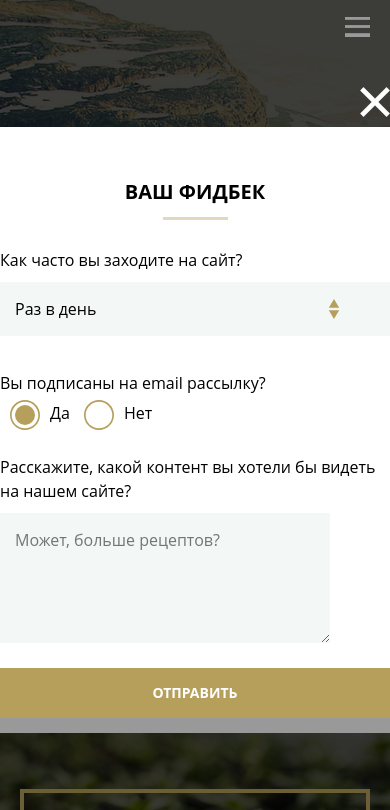
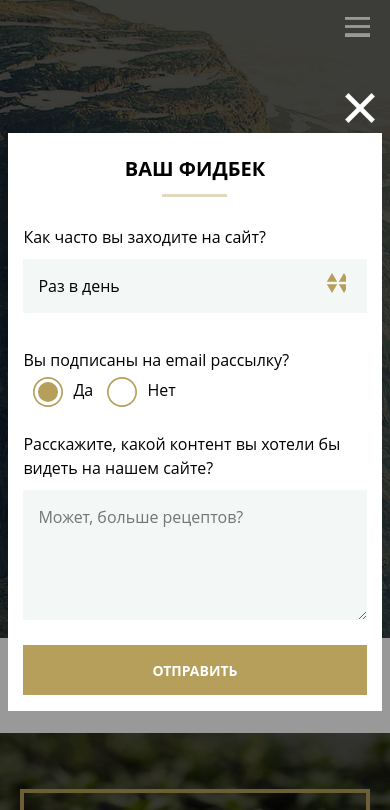
Before and after one commit to kxrxll/netology-adaptive, a plain HTML site: page index.html in a window 390 px wide. Shown: the top 810 px of the page. Drawn offline with Linux system fonts and the light colour scheme.

Commit message:
Latest changes

```diff
--- a/css/style.css
+++ b/css/style.css
@@ -1190,8 +1190,8 @@ a.product-link:hover{
 
 .modal-form::before{
   content: "";
-  -webkit-mask: url(../svg/form-arrows.svg) no-repeat 100% 100%;
-  mask: url(../svg/form-arrows.svg) no-repeat 100% 100%;
+  -webkit-mask: url(../svg/form-arrows.svg);
+  mask: url(../svg/form-arrows.svg);
   -webkit-mask-size: contain;
   mask-size: contain;
   background-color: #b59f5b;
@@ -1235,9 +1235,9 @@ a.product-link:hover{
 }
 
 .modal-text {
-  width: 330px;
-  max-width: 330px;
-  min-width: 330px;
+  width: 100%;
+  max-width: 100%;
+  min-width: 100%;
   max-height: 300px;
   min-height: 60px;
   margin-top: 10px;
@@ -1293,11 +1293,22 @@ a.product-link:hover{
 
 @media (max-width: 430px){
   .modal-window{
-    width: 100%;
+    width: 96%;
     margin: 0;
     padding: 0;
+    padding: 4%;
   }
   .modal-form{
     width: 100%;
   }
+  .modal-window::before{
+    left: 90%;
+  }
+  .modal-heading {
+    margin-top: 5px;
+  }
+  .modal-form::before {
+    top: 140px;
+    left: 85%;
+  }
 }
--- a/index.html
+++ b/index.html
@@ -1,4 +1,5 @@
 <!DOCTYPE html>
+<html lang="ru">
   <head>
     <title>Noemi</title>
     <meta charset="UTF-8">
@@ -15,19 +16,19 @@
         <h2 class="modal-heading">Ваш фидбек</h2>
         <form class="modal-form">
           <label for="modal-select">Как часто вы заходите на сайт?</label>
-        <select type="number" id="modal-select" class="modal-select">
+          <select id="modal-select" class="modal-select">
             <option selected>Раз в день</option>
             <option>Раз в неделю</option>
             <option>Раз в месяц</option>
           </select>
           <div class="modal-radio-group">
-          <label for="modal-radio-yes" for="modal-radio-no">Вы подписаны на email рассылку?</label><br>
+            <label for="modal-radio-yes">Вы подписаны на email рассылку?</label><br>
             <div class="radio-group">
-            <input type="radio" name="modal-radio" id="modal-radio-yes" class="radio" checked>
+              <input type="radio" name="modal-radio" id="modal-radio-no" class="radio" checked>
               <span class="radio-group-text">Да</span>
             </div>
             <div class="radio-group">
-            <input type="radio" name="modal-radio" id="modal-radio-no" class="radio">
+              <input type="radio" name="modal-radio" id="modal-radio-yes" class="radio">
               <span class="radio-group-text">Нет</span>
             </div>
           </div>
@@ -343,3 +344,4 @@
       </div>
     </footer>
   </body>
+</html>
```
Lines whose indentation alone changed are shown as unchanged.
